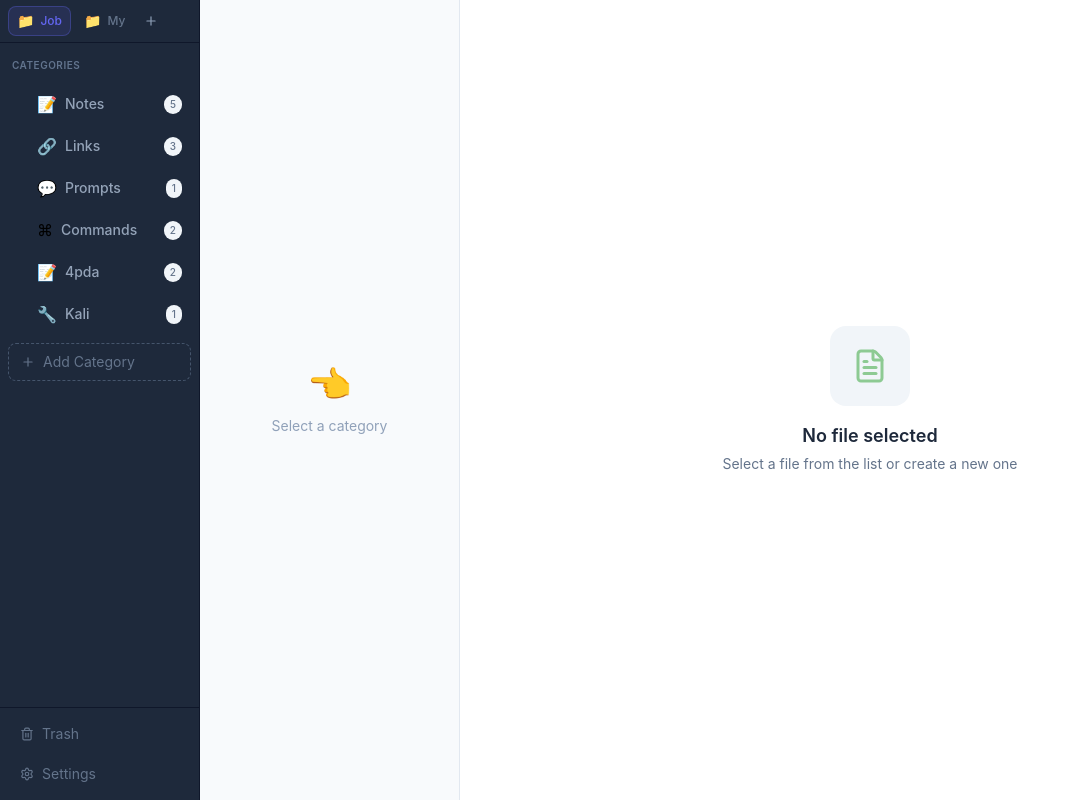
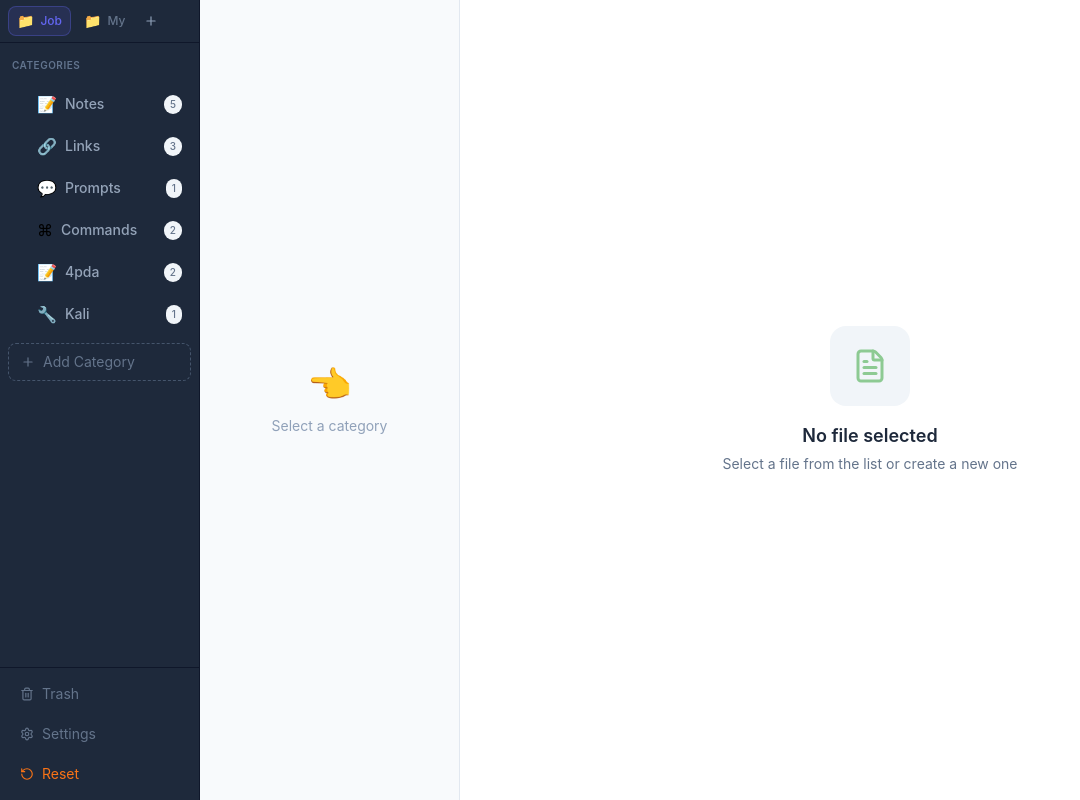
Before and after one commit to Ariyts/my-hub, a React (Vite) app: page / in a window 1280 px wide. Shown: the whole page, without its empty margins (0-1080 px from the left). Built offline with nearby package versions, Linux system fonts and the light colour scheme.

Commit message:
Add Reset button to Sidebar - clears localStorage to restore default data

```diff
--- a/src/components/Sidebar.tsx
+++ b/src/components/Sidebar.tsx
@@ -1,7 +1,7 @@
 import { useState } from 'react';
 import { useStore } from '../store';
 import type { Category, BaseDataType } from '../types';
-import { Settings, Plus, MoreHorizontal, Edit2, Trash2, GripVertical } from 'lucide-react';
+import { Settings, Plus, MoreHorizontal, Edit2, Trash2, GripVertical, RotateCcw } from 'lucide-react';
 import { WorkspaceSwitcher } from './WorkspaceSwitcher';
 
 const BASE_TYPE_OPTIONS: { value: BaseDataType; label: string }[] = [
@@ -419,12 +419,27 @@ export function Sidebar() {
         {/* Settings button */}
         <button
           onClick={() => setShowSettings(true)}
-          className="flex items-center gap-2 w-full px-3 py-2 rounded-lg text-sm transition-all hover:bg-slate-700"
+          className="flex items-center gap-2 w-full px-3 py-2 rounded-lg text-sm transition-all hover:bg-slate-700 mb-1"
           style={{ color: isDarkTheme ? '#94a3b8' : '#64748b' }}
         >
           <Settings size={14} />
           <span>Settings</span>
         </button>
+
+        {/* Reset button - clears localStorage and reloads */}
+        <button
+          onClick={() => {
+            if (confirm('Reset to default data? All your changes will be lost.')) {
+              localStorage.removeItem('knowledge-hub-storage');
+              window.location.reload();
+            }
+          }}
+          className="flex items-center gap-2 w-full px-3 py-2 rounded-lg text-sm transition-all hover:bg-orange-900/30"
+          style={{ color: '#f97316' }}
+        >
+          <RotateCcw size={14} />
+          <span>Reset</span>
+        </button>
       </div>
     </aside>
   );
```
